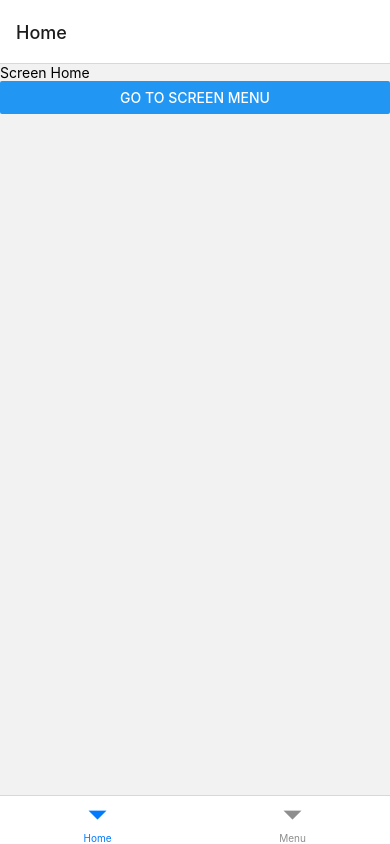
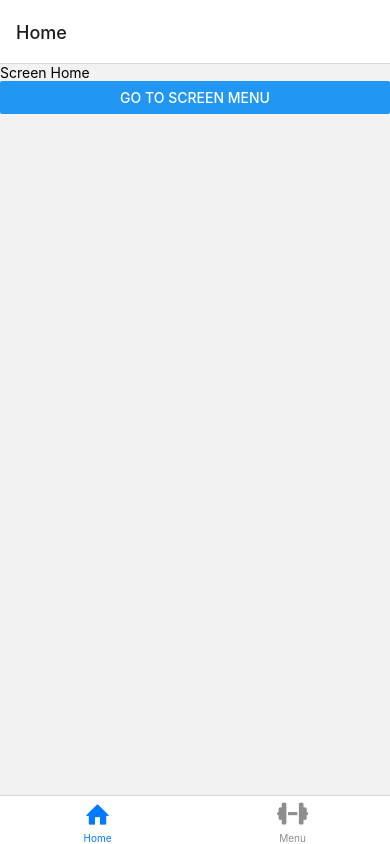
Before and after one commit to cielcs/Training, a React Native app: screen / in a window 390 px wide. Built offline with nearby package versions, Linux system fonts and the light colour scheme.

Commit message:
change icons

```diff
--- a/App.js
+++ b/App.js
@@ -24,6 +24,9 @@ import AsyncStorage from "@react-native-async-storage/async-storage";
 import ScreenMenu from "./Screen/ScreenMenu";
 import ScreenHome from "./Screen/ScreenHome";
 import ScreenTmp from "./Screen/ScreenTmp";
+import Ionicons from '@expo/vector-icons/Ionicons';
+import { Entypo, FontAwesome6 } from '@expo/vector-icons';
+
 const Stack = createStackNavigator();
 const Tab = createBottomTabNavigator();
 
@@ -43,10 +46,20 @@ const App = () => {
         <Tab.Screen
           name="Home"
           component={ScreenHome}
+          options={{
+            tabBarIcon: ({color, size}) => (
+              <Entypo name="home" size={size} color={color} />
+            ),
+          }}
         />
         <Tab.Screen
           name="Menu"
           component={ScreenMenu}
+          options={{
+            tabBarIcon: ({color, size}) => (
+              <FontAwesome6 name="dumbbell" size={size} color={color} />
+            ),
+          }}
         />
       </Tab.Navigator>
       {/* <Stack.Navigator>
```
